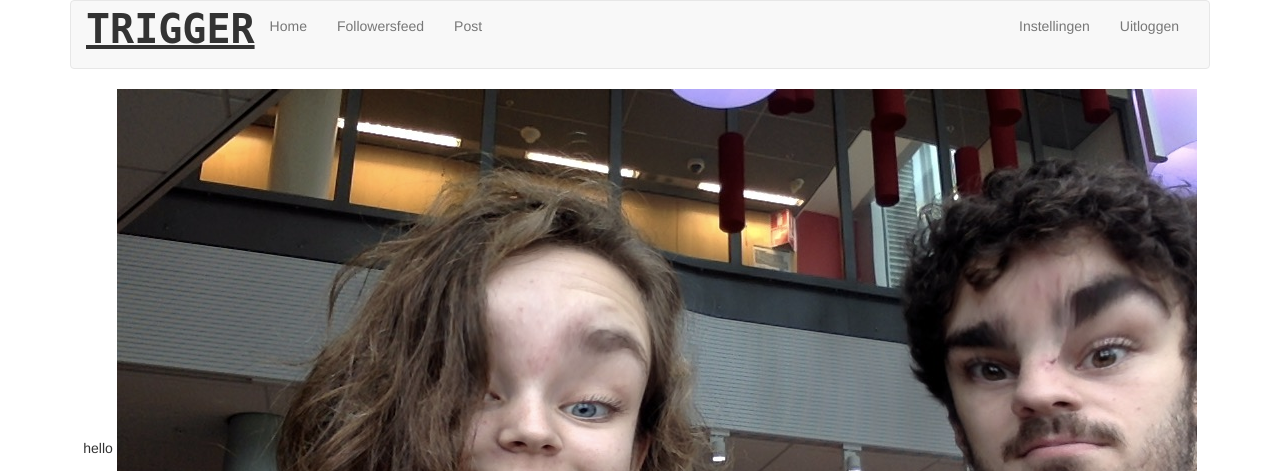
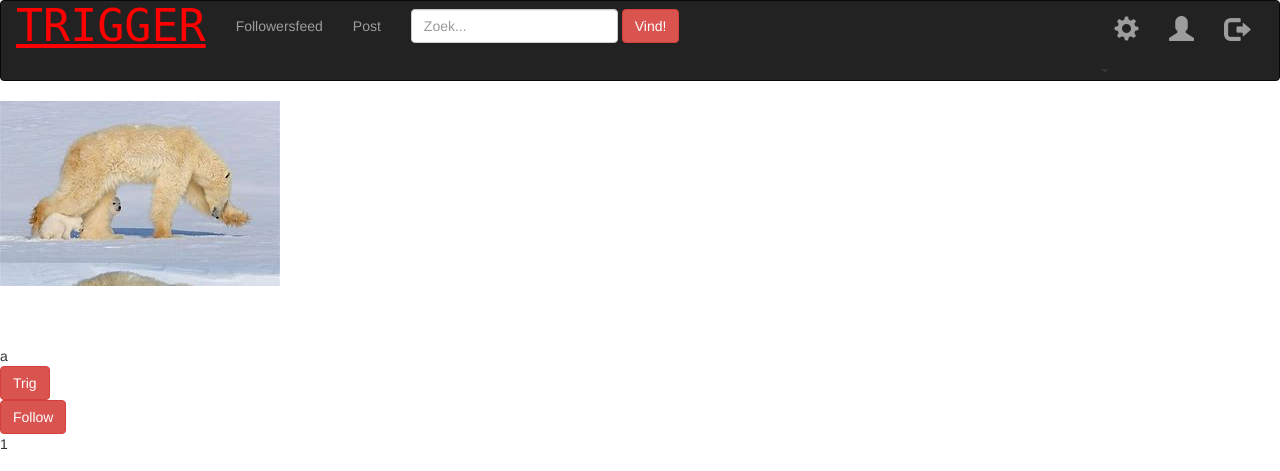
Before and after one commit to skylerf1/Trigger, a Flask app: page / in a window 1280 px wide. Shown: the top 471 px of the page. Run offline with Flask 2, Linux system fonts and the light colour scheme; a user stored in the database is signed in; some libraries are stand-ins or nearby versions.

Commit message:
Prototype versie

```diff
--- a/application.py
+++ b/application.py
@@ -43,13 +43,14 @@
 @login_required
 def homepage():
     if request.method == "GET":
-        uploads = db.execute("SELECT * FROM gallery ORDER BY photo_date DESC")
-        usernames = db.execute("SELECT * FROM users WHERE id = :user_id", user_id = session["user_id"] )
+        uploads = db.execute("SELECT gallery.photo_id,photo_description, photo_date, photo_name, username, photo_user_id, trigs FROM gallery \
+            JOIN users ON photo_user_id = users.id  LEFT JOIN (SELECT COUNT(*) as trigs, photo_id FROM triggers GROUP BY photo_id ) \
+            as triggers ON triggers.photo_id = gallery.photo_id ORDER BY photo_date DESC;")
 
         if not uploads:
             return apology("Geen foto's beschikbaar.")
 
-        return render_template("homepage.html", uploads = uploads[:3], usernames = usernames)
+        return render_template("homepage.html", uploads = uploads)
 
 @app.route('/upload', methods=['GET', 'POST'])
 @login_required
@@ -156,3 +157,79 @@
         return redirect(url_for("homepage"))
     else:
         return render_template("register.html")
+@app.route('/follow', methods=['POST'])
+@login_required
+def follow():
+    if request.form.get("follow"):
+        follow_id = request.form.get("follow")
+
+        db.execute("INSERT INTO volgen (user_id, follower_id) VALUES (:user_id, :follower_id)", user_id = session["user_id"], follower_id = follow_id)
+
+    return redirect(url_for("homepage"))
+
+@app.route('/trigg', methods=['POST'])
+@login_required
+def trigg():
+    if request.form.get("trigg"):
+        photo_id = request.form.get("trigg")
+
+        db.execute("INSERT INTO triggers (user_id, photo_id) VALUES (:user_id, :photo_id)", user_id = session["user_id"], photo_id = photo_id)
+
+    return redirect(url_for("homepage"))
+@app.route("/change_password", methods=["GET", "POST"])
+def change_password():
+    """Change user password"""
+    # manipulate the information the user has submitted
+    if request.method == 'POST':
+
+        # ensure old password was submitted
+        if not request.form.get('password'):
+            return apology("Voer je oude wachtwoord in.")
+
+        # query database for username
+        rows = db.execute("SELECT * FROM users WHERE id = :user_id", user_id=session['user_id'])
+
+        # ensure username exists and password is correct
+        if len(rows) != 1 or not pwd_context.verify(request.form.get('password'), rows[0]['hash']):
+            return apology("old password invalid")
+
+        # ensure new password was submitted
+        if not request.form.get("new-password"):
+            return apology("must provide new password")
+
+        # ensure password confirmation was submitted
+        if not request.form.get("password-confirm"):
+            return apology("must provide password confirmation")
+
+        # ensure password and confirmation match
+        if request.form.get("new-password") != request.form.get("password-confirm"):
+            return apology("passwords must match")
+
+        # store the hash of the password and not the actual password that was typed in
+        password = request.form.get("new-password")
+        hash = pwd_context.encrypt(password)
+
+        # username must be a unique field
+        result = db.execute("UPDATE users SET hash=:hash", hash=hash)
+        if not result:
+            return apology("that didn't work")
+
+        return redirect(url_for("homepage"))
+
+    else:
+        return render_template("change_password.html")
+
+@app.route("/change_username", methods=["GET", "POST"])
+def change_username():
+    """Change username"""
+    return apology("moet nog")
+
+@app.route("/profile", methods=["GET", "POST"])
+@login_required
+def profile():
+    return apology("moet nog")
+
+@app.route("/delete_account", methods=["GET", "POST"])
+@login_required
+def delete_account():
+    return apology("moet nog")
--- a/templates/apology.html
+++ b/templates/apology.html
@@ -5,6 +5,5 @@
 {% endblock %}
 
 {% block main %}
-    <img alt="Sorry!"
-    <a class="navbar-brand" href="{{ url_for('homepage') }}"><span class="red">Terug naar homepage</span></a>
+    Klik op TRIGGER om terug te gaan naar de homepage.
 {% endblock %}
--- a/templates/homepage.html
+++ b/templates/homepage.html
@@ -6,24 +6,26 @@
 {% endblock %}
 
 {% block main %}
-    <form action = "{{ url_for('homepage') }}" method = "post">
-        {% for photo in uploads %}
+    {% for photo in uploads %}
         <div>
-
-                hello
-
                 <img src = "static/img/{{ photo.photo_name }}" <br> {{photo.photo_description }} </br>  <br></br><br> {{photo.username }} </br>
 
+                <form action = "{{ url_for('trigg') }}" method = "post" onsubmit="return value">
+                <button name="trigg" class = "btn btn-danger" value = "{{ photo.photo_id }}">Trig</button>
+                </form>
+                <form action = "{{ url_for('follow') }}" method = "post" onsubmit="return value">
+                <!--<button type="button" class = "btn btn-danger" type = "submit" name = "follow" value= photo.username  >Volg</button>-->
+                <button name="follow"  class = "btn btn-danger"  value="{{ photo.photo_user_id }}">Follow</button>
+                </form>
+                {{ photo.trigs }}
 
-                <button type="button" class = "btn btn-danger" type = "submit" >Trig</button>
-                <button type="button" class = "btn btn-danger" type = "submit" >Volg</button>
-                <div class="form-group">
-                  <label for="comment">Comment:</label>
-                  <textarea class="form-control" rows="5" id="comment"></textarea>
-                </div>
+
+                <!--<div class="form-group">-->
+                <!--  <label for="comment">Comment:</label>-->
+                <!--  <textarea class="form-control" rows="5" id="comment"></textarea>-->
+                <!--</div>-->
         </div>
         <br>
         {% endfor %}
-    </form>
 
 {% endblock %}
--- a/templates/layout.html
+++ b/templates/layout.html
@@ -1,5 +1,4 @@
 <!DOCTYPE html>
-
 <html lang="en">
 
     <head>
@@ -22,59 +21,60 @@
 
     <body>
 
-        <div class="container">
-
-            <nav class="navbar navbar-default">
+        <nav class="navbar navbar-inverse">
             <div class="container-fluid">
                 <div class="navbar-header">
-                        <button aria-expanded="false" class="navbar-toggle collapsed" data-target="#navbar" data-toggle="collapse" type="button">
-                            <span class="sr-only">Toggle navigation</span>
-                            <span class="icon-bar"></span>
-                            <span class="icon-bar"></span>
-                            <span class="icon-bar"></span>
-                        </button>
-                        <P STYLE="font-size: 40px; font-family: monospace;"> <b><u> TRIGGER </u></b></P>
+                  <a class="navbar-brand" href="{{ url_for('homepage') }}" style="font-size: 45px; font-family: monospace; color:red"> <u> TRIGGER</u></a>
+                </div>
 
-                    </div>
             <div class="collapse navbar-collapse" id="navbar">
                 {% if session.user_id %}
 
                     <ul class="nav navbar-nav">
-                                <li><a href="{{ url_for('homepage') }}">Home</a></li>
                         <li><a href="{{ url_for('homepage') }}">Followersfeed</a></li>
-                                <li><a href="{{ url_for('upload') }}">Post</a></li>
+                        <li><a href="{{ url_for('upload') }}"> Post </span></a></li>
+                    </ul>
 
+                    <form class="navbar-form navbar-left" role="search">
+                        <div class="form-group">
+                        <input type="text" class="form-control" placeholder="Zoek...">
+                        <button type="submit" class="btn btn-danger">Vind!</button>
+                        </div>
+                    </form>
+
+                    <ul class="nav navbar-nav navbar-right">
+                        <li class="dropdown">
+                            <a class="dropdown-toggle" data-toggle="dropdown" href="#"><span style="font-size: 25px" class="glyphicon glyphicon-cog "></span></a>
+                            <span class="caret"></span></a>
+                            <ul class="dropdown-menu">
+                              <li><a href="{{ url_for('change_password') }}">Verander wachtwoord</a></li>
+                              <li><a href="{{ url_for('change_username') }}">Verander gebruikersnaam</a></li>
+                              <li><a href="{{ url_for('delete_account') }}">Verwijder account</a></li>
                             </ul>
-                            <ul class="nav navbar-nav navbar-right">
-                                <li><a href="{{ url_for('logout') }}">Instellingen</a></li>
-                                <li><a href="{{ url_for('logout') }}">Uitloggen</a></li>
+                          </li>
 
 
+                        <li><a href="{{ url_for('profile') }}"><span style="font-size: 25px" class="glyphicon glyphicon-user "></span></a></li>
+                        <li><a href="{{ url_for('logout') }}"><span style="font-size: 25px" class="glyphicon glyphicon-log-out "></span></a></li>
                     </ul>
+
                 {% else %}
                     <ul class="nav navbar-nav navbar-right">
                         <li><a href="{{ url_for('register') }}">Registeren</a></li>
                         <li><a href="{{ url_for('login') }}">Inloggen</a></li>
                     </ul>
+
                 {% endif %}
+
             </div>
             </div>
         </nav>
-
-            <!--{% if get_flashed_messages() %}-->
-            <!--    <header>-->
-            <!--        <div class="alert alert-info" role="alert">-->
-            <!--            {{ get_flashed_messages() | join(" ") }}-->
-            <!--        </div>-->
-            <!--    </header>-->
-            <!--{% endif %}-->
 
     <main>
     {% block main %}{% endblock %}
     </main>
 
     </div>
-
     </body>
 
 </html>
--- a/templates/login.html
+++ b/templates/login.html
@@ -8,13 +8,13 @@
     <form action="{{ url_for('login') }}" method="post">
         <fieldset>
             <div class="form-group">
-                <input autocomplete="off" autofocus class="form-control" name="username" placeholder="Username" type="text"/>
+                <input required autocomplete="off" autofocus class="form-control" name="username" placeholder="Gebruikersnaam" type="text"/>
             </div>
             <div class="form-group">
-                <input class="form-control" name="password" placeholder="Password" type="password"/>
+                <input required class="form-control" name="password" placeholder="Wachtwoord" type="password"/>
             </div>
             <div class="form-group">
-                <button class="btn btn-default" type="submit">Log In</button>
+                <button class="btn btn-danger" type="submit">Log in</button>
 
             </div>
         </fieldset>
```
Also changed, not shown: templates/change_password.html (added, +24 -0 lines), templates/register.html (+4 -6 lines), templates/upload.html (+3 -6 lines), static/img/polarbear_1.jpg (added), trigger.db. Lines whose indentation alone changed are shown as unchanged.
